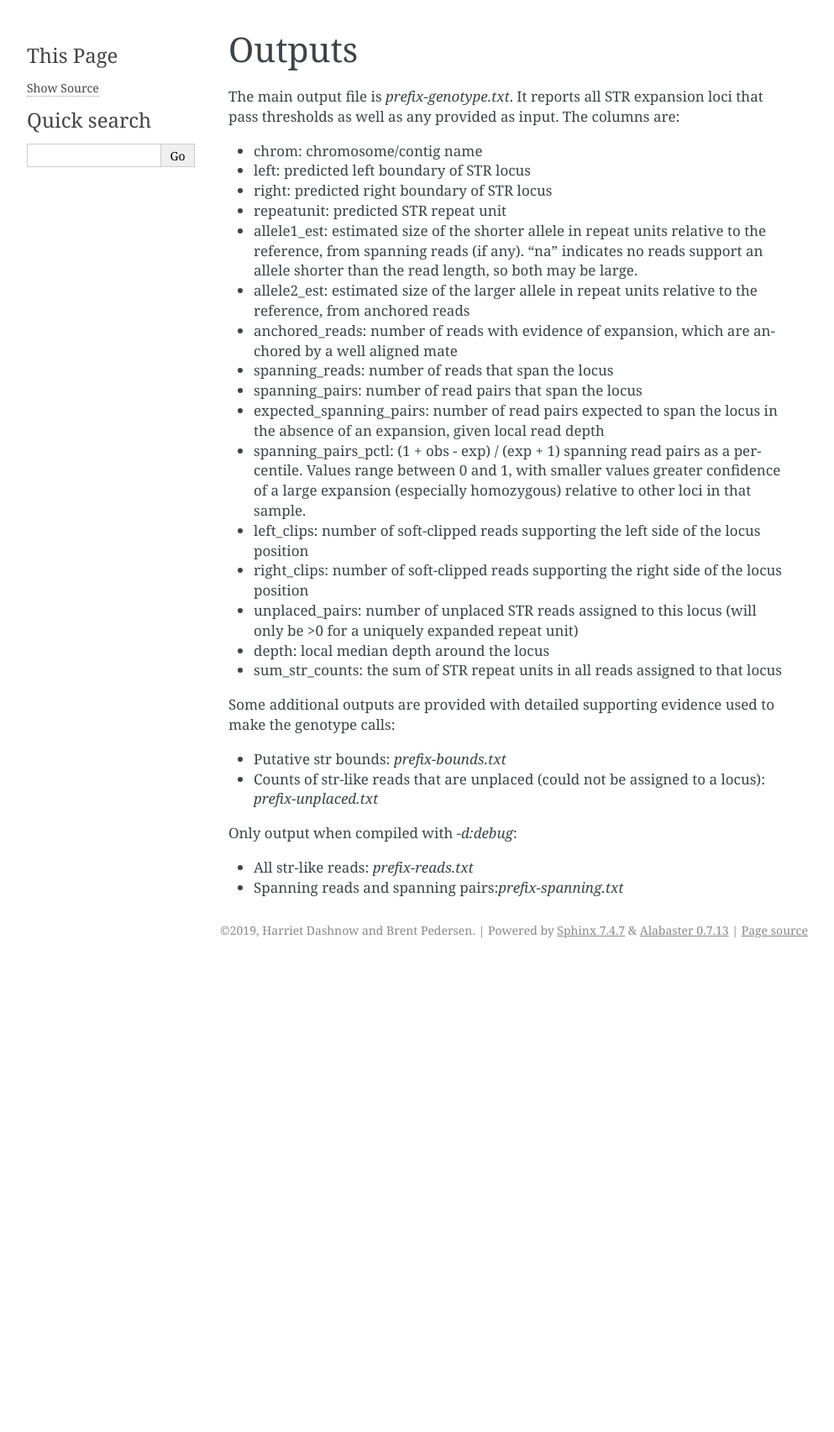
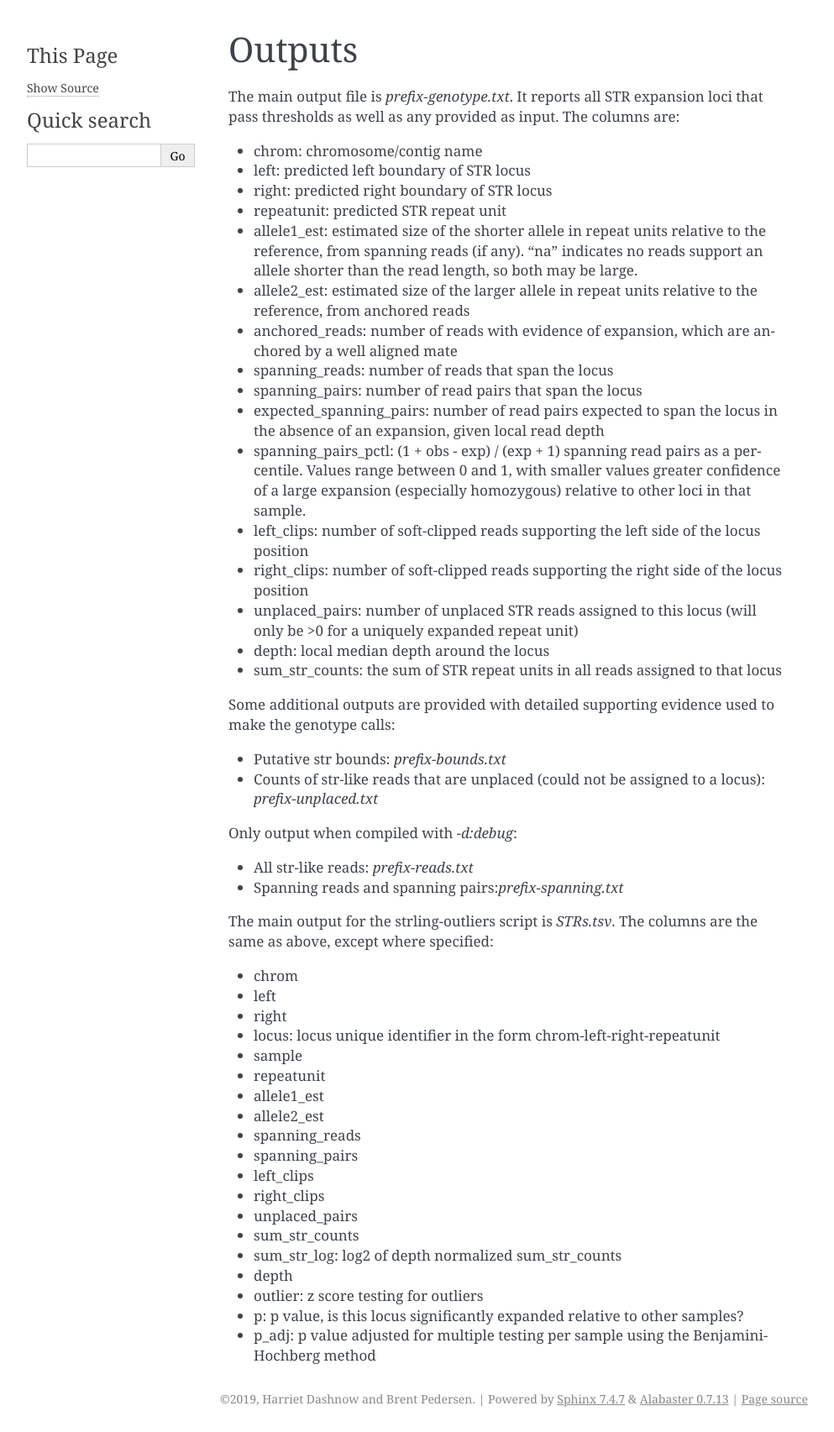
Before and after one commit to quinlan-lab/STRling, a Sphinx documentation site: the page built from docs/source/outputs.rst, in a window 1280 px wide. Shown: the whole page at 84% size, without its empty margins (148-1141 px from the left). Built offline with Sphinx 7.4.7, drawn with Linux system fonts in a browser that asks for light colours; before the commit the page ends 1147 px from its top, so only the background shows below that.

Commit message:
update outlier command and add outlier output columns

```diff
--- a/docs/source/outputs.rst
+++ b/docs/source/outputs.rst
@@ -34,3 +34,25 @@ Only output when compiled with `-d:debug`:
 
 * All str-like reads: `prefix-reads.txt`
 * Spanning reads and spanning pairs:`prefix-spanning.txt`
+
+The main output for the strling-outliers script is `STRs.tsv`. The columns are the same as above, except where specified:
+
+* chrom
+* left
+* right
+* locus: locus unique identifier in the form chrom-left-right-repeatunit
+* sample
+* repeatunit
+* allele1\_est
+* allele2\_est
+* spanning\_reads
+* spanning\_pairs
+* left\_clips
+* right\_clips
+* unplaced\_pairs
+* sum\_str\_counts
+* sum\_str\_log: log2 of depth normalized sum\_str\_counts
+* depth
+* outlier: z score testing for outliers
+* p: p value, is this locus significantly expanded relative to other samples?
+* p\_adj: p value adjusted for multiple testing per sample using the Benjamini-Hochberg method
--- a/docs/source/run.rst
+++ b/docs/source/run.rst
@@ -59,4 +59,4 @@ Find outliers: loci that are expanded in one individual relative to other indivi
 
 .. code-block:: bash
 
-  python scripts/strling-outliers.py --genotypes *-genotype.txt --unplaced *-unplaced.txt
+  strling-outliers.py --genotypes *-genotype.txt --unplaced *-unplaced.txt
```
